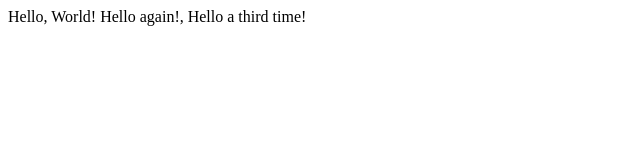
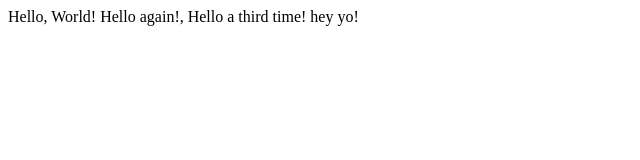
Before and after one commit to coolmj999/Web-App-Development, a plain HTML site: page hello.html in a window 1280 px wide. Shown: the full height of the page, 0-640 px from the left. Drawn offline with Linux system fonts and the light colour scheme.

Commit message:
testing conflicts (pc)

```diff
--- a/hello.html
+++ b/hello.html
@@ -5,6 +5,6 @@
     <title>My webpage!</title>
   </head>
   <body>
-    Hello, World! Hello again!, Hello a third time!
+    Hello, World! Hello again!, Hello a third time! hey yo!
   </body>
 </html>
```
